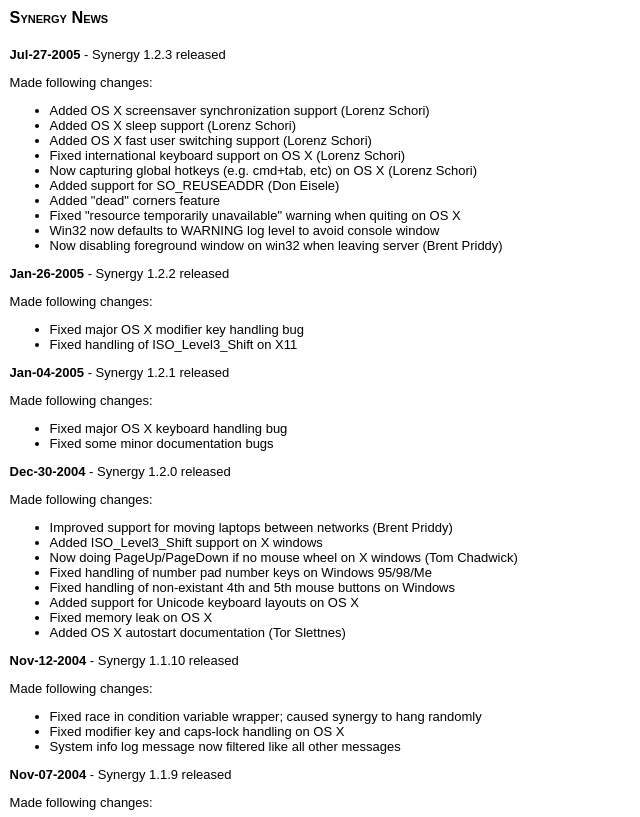
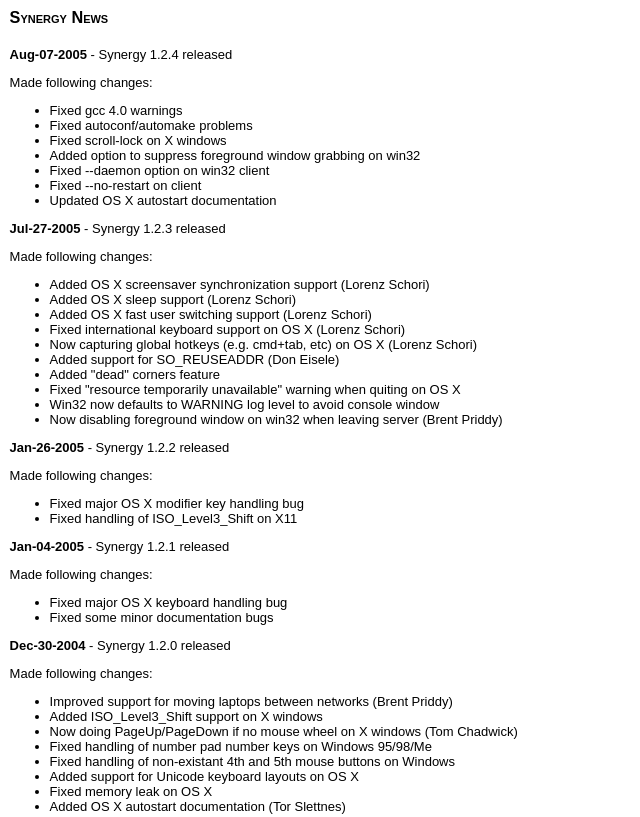
Before and after one commit to joshperry/unity, a plain HTML site: page doc/news.html in a window 1280 px wide. Shown: the top 817 px of the page, without its empty margins (0-640 px from the left). Drawn offline with Linux system fonts and the light colour scheme.

Commit message:
Updated documentation for 1.2.4.

```diff
--- a/doc/news.html
+++ b/doc/news.html
@@ -6,6 +6,21 @@
 </head>
 <body class="main">
 <h3>Synergy News</h3>
+
+<span class="date">Aug-07-2005</span> - Synergy 1.2.4 released
+
+<p>
+Made following changes:
+</p>
+<ul>
+<li>Fixed gcc 4.0 warnings
+<li>Fixed autoconf/automake problems
+<li>Fixed scroll-lock on X windows
+<li>Added option to suppress foreground window grabbing on win32
+<li>Fixed --daemon option on win32 client
+<li>Fixed --no-restart on client
+<li>Updated OS X autostart documentation
+</ul>
 
 <span class="date">Jul-27-2005</span> - Synergy 1.2.3 released
 
```
Also changed, not shown: 1 other file.
